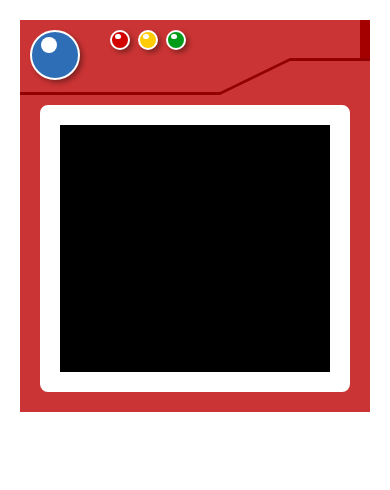
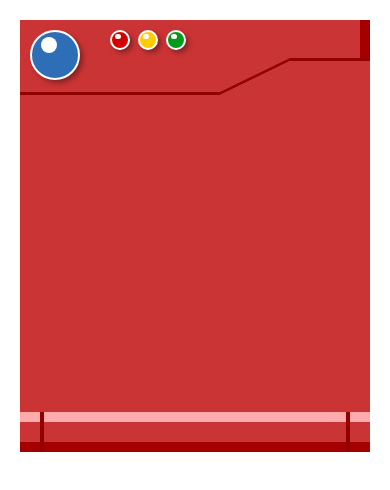
Before and after one commit to magno193/vue-DIO-pokedex, a Vue app: page / in a window 390 px wide. Shown: the top 490 px of the page. Built offline with nearby package versions, Linux system fonts and the light colour scheme.

Commit message:
RightPanel, Divider styling 01

```diff
--- a/src/components/Divider/Divider.vue
+++ b/src/components/Divider/Divider.vue
@@ -1,13 +1,56 @@
-<template>
-	<div />
+<template functional>
+	<div class="divider bg--red-01">
+		<div class="arc arc--top bg--red-04" />
+		<div class="arc arc--bottom bg--red-04" />
+	</div>
 </template>
+<style lang="scss" scoped>
+	.divider {
+		position: absolute;
+		height: calc(100% - 40px);
+		width: 40px;
+		left: calc(50% - 20px);
+		top: 40px;
+		box-shadow: inset 10px 0 0 0 color('red-00'), inset -10px 0 0 0 color('red-03');
 
-<script>
-	export default {
+	.arc {
+		position: absolute;
+		height: 4px;
+		width: 100%;
 
-	};
-</script>
+		&--top {
+			top: 20px;
+		}
 
-<style>
+		&--bottom {
+			bottom: 20px;
+		}
 
+		@media (max-width: 767px) {
+			height: 100%;
+			width: 4px;
+
+			&--top,
+			&--bottom {
+				top: 0;
+			}
+
+			&--top {
+				left: 20px;
+			}
+
+			&--bottom {
+				right: 20px;
+			}
+		}
+	}
+
+	@media (max-width: 767px) {
+		width: 100%;
+		top: 50%;
+		height: 40px;
+		left: 0;
+		box-shadow: inset 0 10px 0 0 color('red-00'), inset 0 -10px 0 0 color('red-03');
+	}
+}
 </style>
--- a/src/components/RightPanel/RightPanel.vue
+++ b/src/components/RightPanel/RightPanel.vue
@@ -1,13 +1,74 @@
 <template>
-	<div />
+	<div class="panel" :class="{ open: isOpen }">
+		<div class="panel--front bg--red-01">
+			<RightPanelContent />
+		</div>
+		<div class="panel--back bg--red-01" @click="isOpen = true">
+			<div class="back--triangle" />
+		</div>
+	</div>
 </template>
 
 <script>
+	import RightPanelContent from './RightPanelContent.vue';
+
 	export default {
-
+		name: 'RightPanel',
+		components: {
+			RightPanelContent,
+		},
+		data() {
+			return {
+				isOpen: false,
+			};
+		},
 	};
 </script>
 
-<style>
+<style lang='scss' scoped>
+ $triangle-size: 30px;
+ $triangle-size: color(yellow);
 
+	.panel {
+		display: flex;
+		width: 100%;
+		background-color: transparent;
+		top: 40px;
+		z-index: 1;
+
+		@media (min-width: $viewport-medium) {
+			width: calc(50% - 20px);
+			top: 0;
+		}
+
+		&--front,
+		&--back {
+			position: absolute;
+			display: flex;
+			top: 0;
+			width: 100%;
+			height: 100%;
+			padding: 85px 20px 20px;
+			clip-path: polygon(270px 41px, 100% 41px, 100% 100%, 0 100%, 0 75px, 200px 75px);
+			transition: all 1.5s ease-in-out;
+			transform: translateY(calc(-100% - 40px)) rotateX(0deg);
+			transform-origin: left bottom;
+
+			@media (min-width: $viewport-medium) {
+				transform: translateX(calc(-100% - 40px)) rotateY(0deg);
+				transform-origin: right top ;
+			}
+		}
+
+		&.open {
+			.panel--front,
+			.panel--back {
+				transform: rotateX(-180deg) translateY(100%);
+
+				@media (min-width: $viewport-medium) {
+					transform: translateX(-100%) rotateY(180deg);
+				}
+			}
+		}
+	}
 </style>
--- /dev/null
+++ b/src/components/RightPanel/RightPanelContent.vue
@@ -0,0 +1,12 @@
+<template>
+	<div />
+</template>
+
+<script>
+	export default {
+	};
+</script>
+
+<style lang='scss' scoped>
+
+</style>
```
